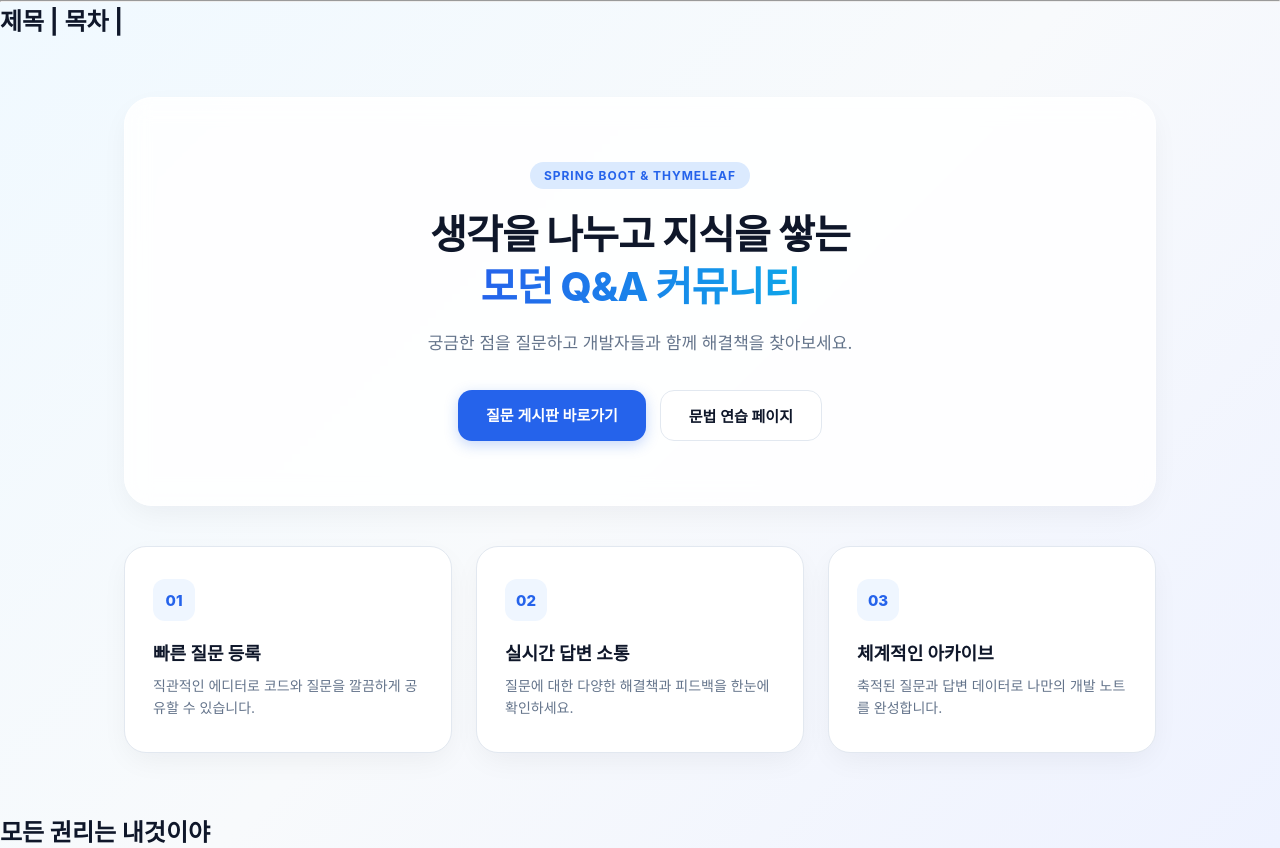
After one commit to tchaikop/sbbproject, a Spring Boot app: page / in a window 1280 px wide. The commit adds this page. Run offline with Spring Boot 4, Linux system fonts and the light colour scheme; some web fonts are replaced.

Commit message:
일단 대문 페이지를 index  root페이지 만들기를 추가했다

```diff
--- a/src/main/java/com/tchaikop/sbb/controller/QuestionController.java
+++ b/src/main/java/com/tchaikop/sbb/controller/QuestionController.java
@@ -20,6 +20,11 @@ public class QuestionController {
 
 		@Autowired
 		private QuestionRepository questionRepository;
+
+		@GetMapping("/")
+		public String root() {
+			return "index";
+		}
 
 
 		@GetMapping("/question/list")  //모든 질문 목록 요청
--- /dev/null
+++ b/src/main/resources/static/index.css
@@ -0,0 +1,179 @@
+@import url('https://cdn.jsdelivr.net/gh/orioncactus/pretendard/dist/web/static/pretendard.css');
+
+:root {
+    --bg-main: #f8fafc;
+    --bg-card: #ffffff;
+    --primary: #2563eb;
+    --primary-hover: #1d4ed8;
+    --accent: #0ea5e9;
+    --text-dark: #0f172a;
+    --text-muted: #64748b;
+    --border-light: #e2e8f0;
+    --shadow-soft: 0 10px 30px -5px rgba(15, 23, 42, 0.06);
+}
+
+* {
+    box-sizing: border-box;
+    margin: 0;
+    padding: 0;
+}
+
+body {
+    font-family: 'Pretendard', -apple-system, BlinkMacSystemFont, sans-serif;
+    background: linear-gradient(135deg, #f0f9ff 0%, #f8fafc 50%, #eef2ff 100%);
+    color: var(--text-dark);
+    min-height: 100vh;
+    display: flex;
+    flex-direction: column;
+}
+
+.main-wrapper {
+    width: 100%;
+    max-width: 1080px;
+    margin: 0 auto;
+    padding: 60px 24px;
+    flex: 1;
+}
+
+.hero-card {
+    background: rgba(255, 255, 255, 0.85);
+    backdrop-filter: blur(12px);
+    border: 1px solid #ffffff;
+    border-radius: 28px;
+    padding: 64px 48px;
+    text-align: center;
+    box-shadow: var(--shadow-soft);
+    margin-bottom: 40px;
+}
+
+.badge {
+    display: inline-block;
+    background: #dbeafe;
+    color: var(--primary);
+    font-size: 12px;
+    font-weight: 700;
+    letter-spacing: 0.08em;
+    padding: 6px 14px;
+    border-radius: 999px;
+    margin-bottom: 20px;
+}
+
+.hero-title {
+    font-size: 40px;
+    font-weight: 800;
+    line-height: 1.3;
+    letter-spacing: -0.02em;
+    margin-bottom: 16px;
+    color: var(--text-dark);
+}
+
+.hero-title .highlight {
+    background: linear-gradient(90deg, #2563eb, #0ea5e9);
+    -webkit-background-clip: text;
+    -webkit-text-fill-color: transparent;
+}
+
+.hero-desc {
+    font-size: 17px;
+    color: var(--text-muted);
+    margin-bottom: 36px;
+}
+
+.hero-actions {
+    display: flex;
+    justify-content: center;
+    gap: 14px;
+    flex-wrap: wrap;
+}
+
+.btn-primary {
+    background: var(--primary);
+    color: #ffffff;
+    text-decoration: none;
+    font-weight: 600;
+    font-size: 15px;
+    padding: 14px 28px;
+    border-radius: 14px;
+    transition: all 0.2s ease;
+    box-shadow: 0 4px 14px rgba(37, 99, 235, 0.25);
+}
+
+.btn-primary:hover {
+    background: var(--primary-hover);
+    transform: translateY(-2px);
+}
+
+.btn-secondary {
+    background: #ffffff;
+    color: var(--text-dark);
+    text-decoration: none;
+    font-weight: 600;
+    font-size: 15px;
+    padding: 14px 28px;
+    border-radius: 14px;
+    border: 1px solid var(--border-light);
+    transition: all 0.2s ease;
+}
+
+.btn-secondary:hover {
+    background: #f1f5f9;
+    transform: translateY(-2px);
+}
+
+.feature-grid {
+    display: grid;
+    grid-template-columns: repeat(3, 1fr);
+    gap: 24px;
+}
+
+.feature-card {
+    background: var(--bg-card);
+    border: 1px solid var(--border-light);
+    border-radius: 22px;
+    padding: 32px 28px;
+    box-shadow: var(--shadow-soft);
+    transition: transform 0.2s ease, box-shadow 0.2s ease;
+}
+
+.feature-card:hover {
+    transform: translateY(-4px);
+    box-shadow: 0 16px 32px -8px rgba(15, 23, 42, 0.1);
+}
+
+.icon-box {
+    width: 42px;
+    height: 42px;
+    border-radius: 12px;
+    background: #eff6ff;
+    color: var(--primary);
+    font-weight: 800;
+    font-size: 15px;
+    display: flex;
+    align-items: center;
+    justify-content: center;
+    margin-bottom: 18px;
+}
+
+.feature-card h3 {
+    font-size: 18px;
+    font-weight: 700;
+    margin-bottom: 10px;
+}
+
+.feature-card p {
+    font-size: 14px;
+    line-height: 1.6;
+    color: var(--text-muted);
+}
+
+@media (max-width: 768px) {
+    .hero-card {
+        padding: 40px 24px;
+    }
+    .hero-title {
+        font-size: 28px;
+    }
+    .feature-grid {
+        grid-template-columns: 1fr;
+    }
+}
--- /dev/null
+++ b/src/main/resources/templates/index.html
@@ -0,0 +1,46 @@
+<!DOCTYPE html>
+<html lang="ko" xmlns:th="http://www.thymeleaf.org">
+<head>
+    <meta charset="UTF-8">
+    <meta name="viewport" content="width=device-width, initial-scale=1.0">
+    <title>SBB 커뮤니티 메인</title>
+    <link rel="stylesheet" th:href="@{/index.css}">
+</head>
+<body>
+
+    <div th:replace="~{header::header}"></div>
+
+    <main class="main-wrapper">
+        <section class="hero-card">
+            <span class="badge">SPRING BOOT & THYMELEAF</span>
+            <h1 class="hero-title">생각을 나누고 지식을 쌓는<br><span class="highlight">모던 Q&A 커뮤니티</span></h1>
+            <p class="hero-desc">궁금한 점을 질문하고 개발자들과 함께 해결책을 찾아보세요.</p>
+            <div class="hero-actions">
+                <a th:href="@{/question/list}" class="btn-primary">질문 게시판 바로가기</a>
+                <a th:href="@{/test}" class="btn-secondary">문법 연습 페이지</a>
+            </div>
+        </section>
+
+        <section class="feature-grid">
+            <div class="feature-card">
+                <div class="icon-box">01</div>
+                <h3>빠른 질문 등록</h3>
+                <p>직관적인 에디터로 코드와 질문을 깔끔하게 공유할 수 있습니다.</p>
+            </div>
+            <div class="feature-card">
+                <div class="icon-box">02</div>
+                <h3>실시간 답변 소통</h3>
+                <p>질문에 대한 다양한 해결책과 피드백을 한눈에 확인하세요.</p>
+            </div>
+            <div class="feature-card">
+                <div class="icon-box">03</div>
+                <h3>체계적인 아카이브</h3>
+                <p>축적된 질문과 답변 데이터로 나만의 개발 노트를 완성합니다.</p>
+            </div>
+        </section>
+    </main>
+
+    <div th:replace="~{footer::footer}"></div>
+
+</body>
+</html>
--- a/src/main/resources/templates/test.html
+++ b/src/main/resources/templates/test.html
@@ -2,12 +2,12 @@
 <html lang="ko" xmlns:th="http://www.thymeleaf.org">
 <head>
 <meta charset="UTF-8">
-<link rel="stylesheet" th:href="@{/css/style.css}">
+<link rel="stylesheet" th:href="@{/style.css}">
 
 <title>thymeleaf 문법 연습</title>
 </head>
 <body>
-	<div th:replace="~{fragments/header::header}"></div>
+	<div th:replace="~{header::header}"></div>
 
 
 
@@ -40,6 +40,6 @@
 	<h2>이미지불러오기</h2>
 	<img th:src="@{/img/rose.jpg}">
 
-	<div th:replace="~{fragments/footer::footer}"></div>
+	<div th:replace="~{footer::footer}"></div>
 </body>
 </html>
```
